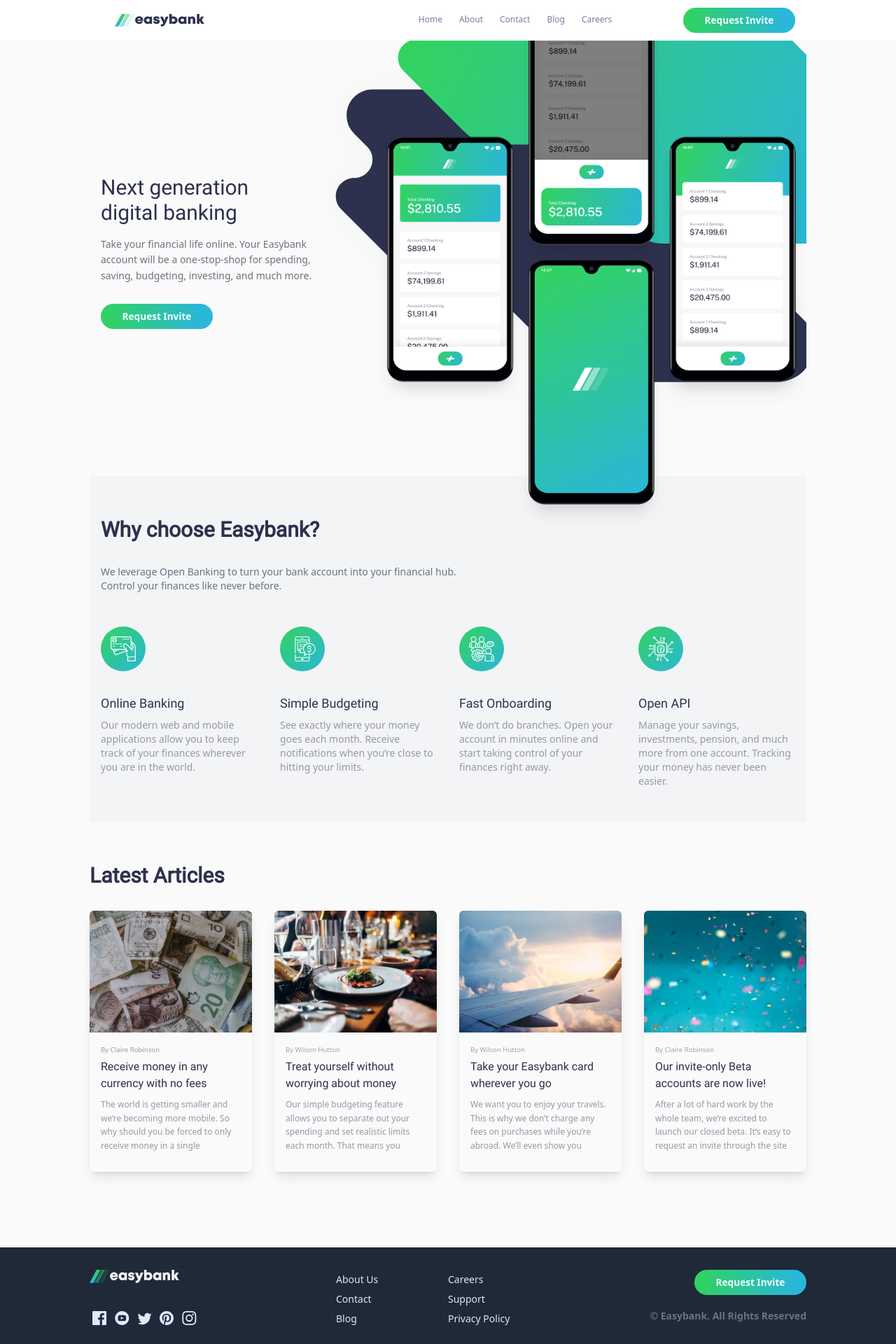
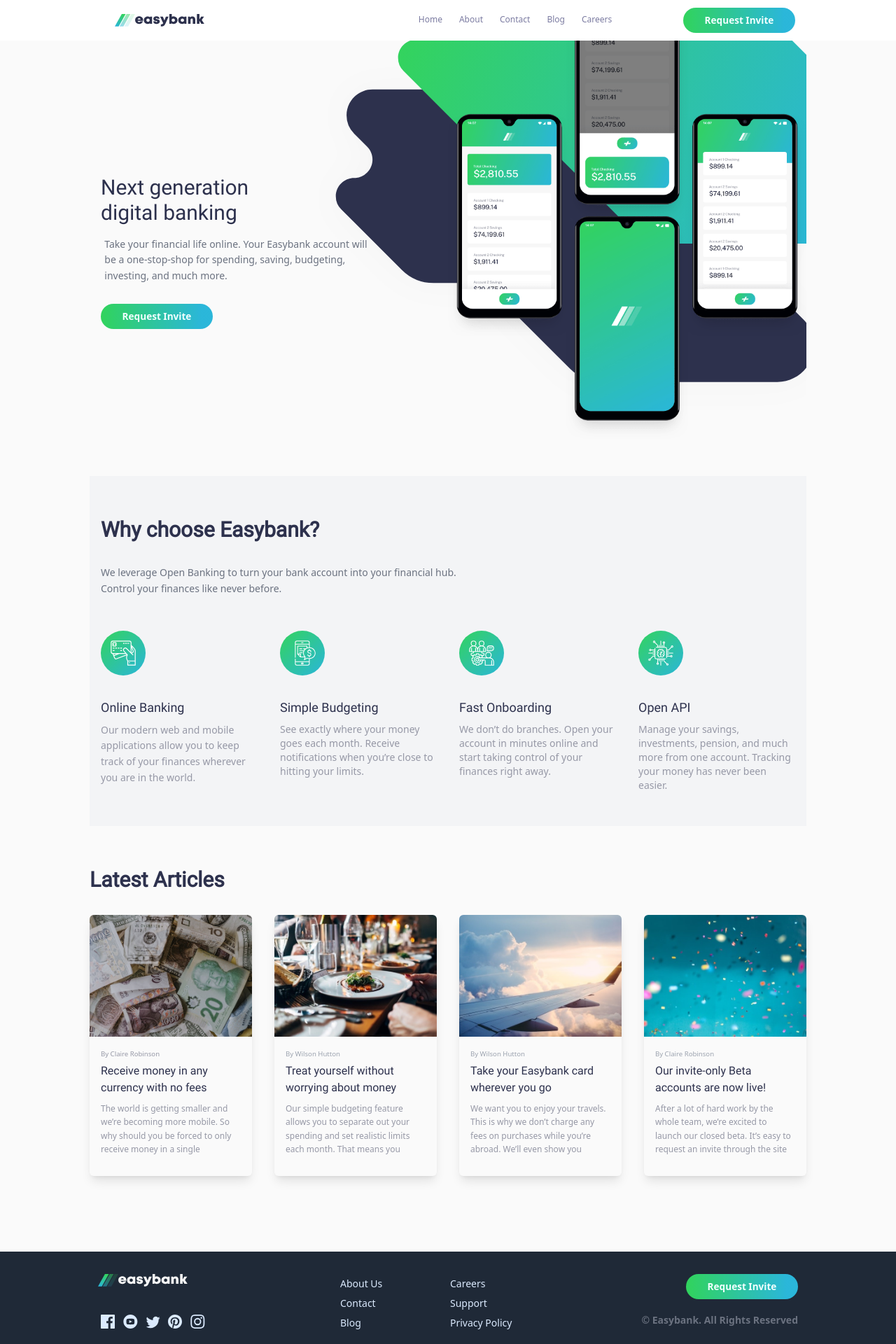
Before and after one commit to victorOJILE/easybank, a Next.js app: page / in a window 1280 px wide. Shown: the top 1920 px of the page at 70% size. Built offline with nearby package versions, Linux system fonts and the light colour scheme.

Commit message:
Made little spacing ammendments

```diff
--- a/components/ChooseEasybank.jsx
+++ b/components/ChooseEasybank.jsx
@@ -4,7 +4,7 @@
       <div className="container mx-auto max-w-5xl px-4 text-center md:text-left bg-gray-100">
         <br />
         <h2 className="text-2xl leading-relaxed my-5 md:my-8 md:text-3xl mx-5 md:m-0"><strong>Why choose Easybank?</strong></h2>
-        <p className="text-gray-500 text-sm max-w-lg mx-auto md:mx-0">
+        <p className="text-gray-500 text-sm max-w-lg mx-auto md:mx-0 leading-relaxed">
           We leverage Open Banking to turn your bank account into your financial hub. Control your finances like never before.
         </p>
         <div className="grid sm:grid-cols-2 md:grid-cols-3 lg:grid-cols-4 gap-8 py-12">
@@ -12,7 +12,7 @@
             <img className="mx-auto md:mx-0 mb-3 w-20 md:w-16 md:mb-8" src="icon-online.svg" alt="" />
             <div className="p-4 md:p-0">
               <h3 className="text-lg leading-normal mb-2">Online Banking</h3>
-              <p className="text-sm">Our modern web and mobile applications allow you to keep track of your finances wherever you are in the world.</p>
+              <p className="text-sm leading-relaxed">Our modern web and mobile applications allow you to keep track of your finances wherever you are in the world.</p>
             </div>
           </div>
           <div>
--- a/components/Footer.jsx
+++ b/components/Footer.jsx
@@ -3,7 +3,7 @@
   return (
     <footer className="bg-gray-800 py-10 md:py-8">
       <div className="container mx-auto max-w-5xl grid md:grid-cols-6 gap-8">
-        <div className="md:col-span-4 grid md:grid-cols-2 gap-8 text-blue-100">
+        <div className="md:col-span-4 grid md:grid-cols-2 gap-8 pl-3 text-blue-100">
           <div>
             <a className="block">
               <img className="w-32 mx-auto lg:m-0" src="logo_light.svg" alt="" />
@@ -63,7 +63,7 @@
             </ul>
           </nav>
         </div>
-        <div className="md:col-span-2 text-gray-500">
+        <div className="md:col-span-2 text-gray-500 pr-3">
           <a href="" className="invite-btn block mx-auto mb-5 md:mr-0">
             Request Invite
           </a>
--- a/components/Header.jsx
+++ b/components/Header.jsx
@@ -13,15 +13,15 @@
       </div>
       <section className="hero">
         <div className="relative container mx-auto max-w-5xl h-full flex flex-wrap items-center">
-          <div className="px-4 md:p-0">
-            <img className="mx-auto sm:w-1/2 md:w-3/5 sm:absolute top-0 z-0 right-0 lg:max-w-4xl" src="image-mockups.png" alt="" />
+          <div className="md:w-6/12 md:absolute top-0 z-0 right-0 px-4 md:p-0">
+            <img className="mx-auto" src="image-mockups.png" alt="" />
           </div>
-          <div className="sm:w-1/2 md:w-1/3 p-4 text-center sm:text-left mb-5 md:mb-0 md:mt-10">
+          <div className="w-full md:w-5/12 p-4 text-center md:text-left mb-5 md:mb-0 md:mt-10">
             <h1 className="text-3xl">Next generation<br />digital banking</h1>
-            <p className="text-gray-500 py-4 text-sm leading-relaxed">
+            <p className="text-gray-500 py-4 text-sm leading-relaxed max-w-sm mx-auto">
               Take your financial life online. Your Easybank account will be a one-stop-shop for spending, saving, budgeting, investing, and much more.
             </p>
-            <a href="" className="mt-3 invite-btn block mx-auto sm:ml-0">
+            <a href="" className="mt-3 invite-btn block mx-auto md:ml-0">
               Request Invite
             </a>
           </div>
--- a/styles/globals.css
+++ b/styles/globals.css
@@ -95,7 +95,7 @@
 	color: green;
 }
 
-@media (min-width: 640px) {
+@media (min-width: 768px) {
 	.hero {
 		height: clamp(85vh, 100vh, 500px);
 	}
@@ -106,9 +106,6 @@
 		background-position: right -100px top -70px;
 		background-repeat: no-repeat
 	}
-}
-
-@media (min-width: 768px) {
 	.nav-mobile-bg {
 		background: transparent;
 		position: static;
```
